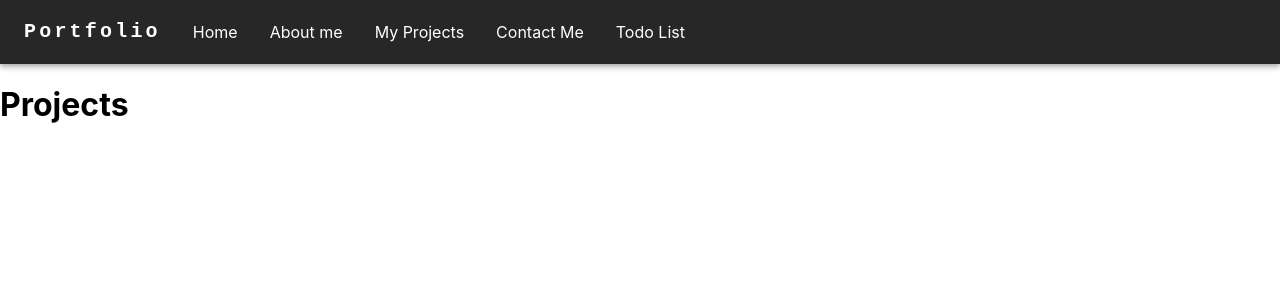
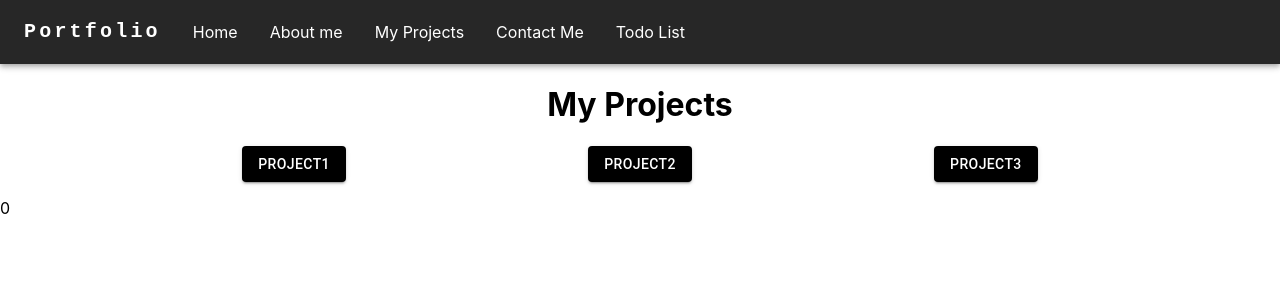
Before and after one commit to Jayse19/ReactPortfolioWithTypscript, a React (Create React App) app: page /Projects in a window 1280 px wide. Shown: the top 300 px of the page. Built offline with nearby package versions, Linux system fonts and the light colour scheme.

Commit message:
added buttons and a bad example of useEffect

```diff
--- a/package.json
+++ b/package.json
@@ -7,7 +7,7 @@
     "@emotion/react": "^11.10.4",
     "@emotion/styled": "^11.10.4",
     "@mui/icons-material": "^5.10.3",
-    "@mui/material": "^5.10.5",
+    "@mui/material": "^5.10.6",
     "@testing-library/jest-dom": "^5.16.5",
     "@testing-library/react": "^13.4.0",
     "@testing-library/user-event": "^13.5.0",
--- /dev/null
+++ b/src/Components/ProjectOne.tsx
@@ -0,0 +1,19 @@
+import { Button } from '@mui/material';
+import React from 'react';
+
+const Project1 = (props: any) => {
+
+    const [number, setNumber] = React.useState(0)
+    const handleClick = () => setNumber(number + 1)
+    React.useEffect(() => {
+        document.title = 'You clicked the button ' + number + ' times'
+    }, [])
+    return (
+        <>
+        <p>{props.show ? <Button variant="contained" onClick={handleClick}> Click me and check the browser name</Button>: ""}</p>
+        <p>{number}</p>
+        </>
+     );
+}
+
+export default Project1;
--- /dev/null
+++ b/src/Components/ProjectThree.tsx
@@ -0,0 +1,9 @@
+import React from 'react';
+
+const Project3 = (props: any) => {
+    return (
+        <p>{props.show ? "Project three" : ""}</p>
+     );
+}
+
+export default Project3;
--- /dev/null
+++ b/src/Components/ProjectTwo.tsx
@@ -0,0 +1,9 @@
+import React from 'react';
+
+const Project2 = (props: any) => {
+    return (
+        <p>{props.show ? "Project two" : ""}</p>
+     );
+}
+
+export default Project2;
--- a/src/Pages/ProjectsPage.tsx
+++ b/src/Pages/ProjectsPage.tsx
@@ -1,9 +1,48 @@
-
+import * as React from 'react';
+import Button from '@mui/material/Button';
+import { Grid } from '@mui/material';
+import Project1 from '../Components/ProjectOne';
+import Project2 from '../Components/ProjectTwo';
+import Project3 from '../Components/ProjectThree';
+import { DocumentScannerTwoTone } from '@mui/icons-material';
 
 const Projects = () => {
+
+    const [showProjectOne, setShowProjectOne] = React.useState(false)
+    const [showProjectTwo, setShowProjectTwo] = React.useState(false)
+    const [showProjectThree, setShowProjectThree] = React.useState(false)
+
+    const toggleProjectOneHandler = () => {
+        setShowProjectOne((prevShowContent) => !prevShowContent)
+        setShowProjectTwo(false)
+        setShowProjectThree(false)
+    }
+    const toggleProjectTwoHandler = () => {
+        setShowProjectTwo((prevShowContent) => !prevShowContent)
+        setShowProjectOne(false)
+        setShowProjectThree(false)
+    }
+    const toggleProjectThreeHandler = () => {
+        setShowProjectThree((prevShowContent) => !prevShowContent)
+        setShowProjectTwo(false)
+        setShowProjectOne(false)
+    }
+
     return (
-        <h1>Projects</h1>
-     );
+        <div >
+            <div style={{ display: "flex", justifyContent: 'center', alignItems: "center" }}>
+                <h1>My Projects</h1>
+            </div>
+            <Grid container direction="row" justifyContent="space-evenly" alignItems="center">
+                <Button onClick={toggleProjectOneHandler} variant="contained" style={{ backgroundColor: "black" }}>Project1</Button>
+                <Button onClick={toggleProjectTwoHandler} variant="contained" style={{ backgroundColor: "black" }}>Project2</Button>
+                <Button onClick={toggleProjectThreeHandler} variant="contained" style={{ backgroundColor: "black" }}>Project3</Button>
+            </Grid>
+            <Project1 show ={showProjectOne}/>
+            <Project2 show ={showProjectTwo}/>
+            <Project3 show ={showProjectThree}/>
+        </div>
+    );
 }
 
 export default Projects;
```
Also changed, not shown: src/TimeSheet/TimeSheet.md (+17 -0 lines), 1 other file (tests, documents, lock files or other folders).
